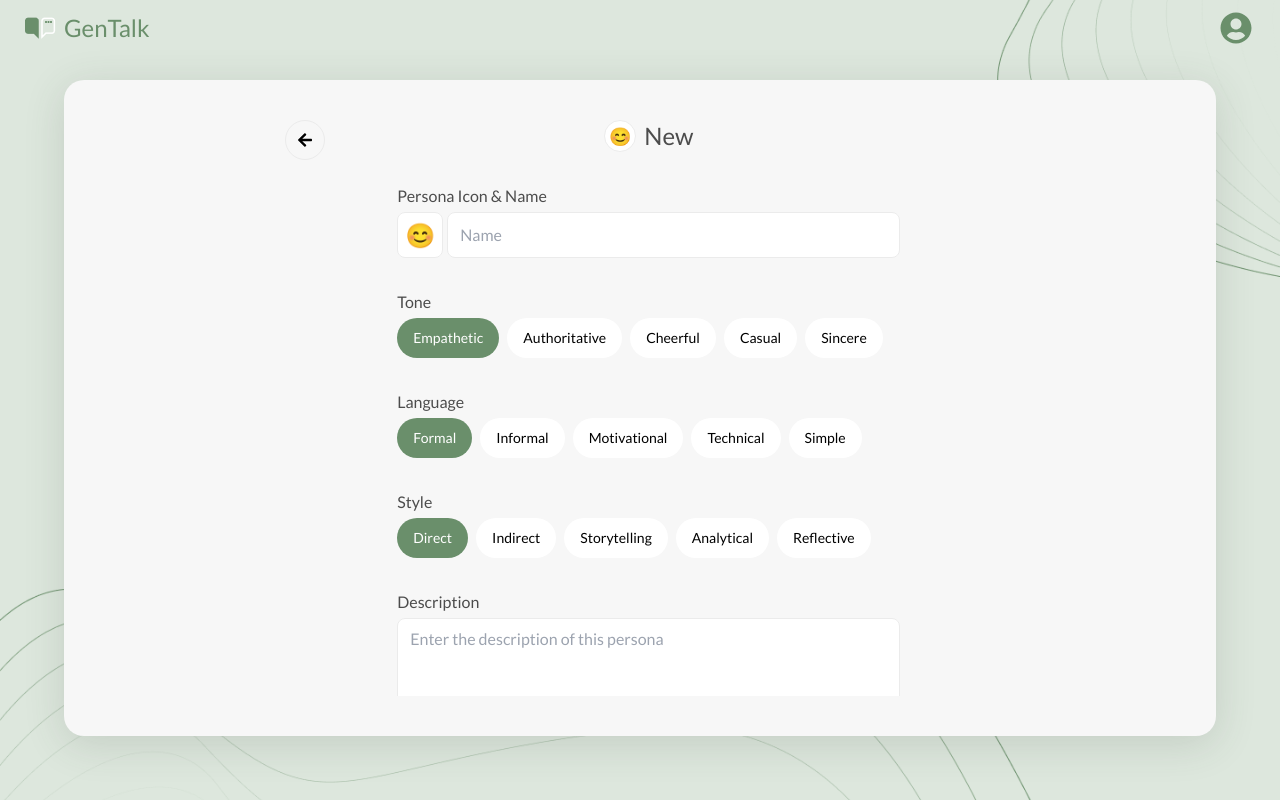
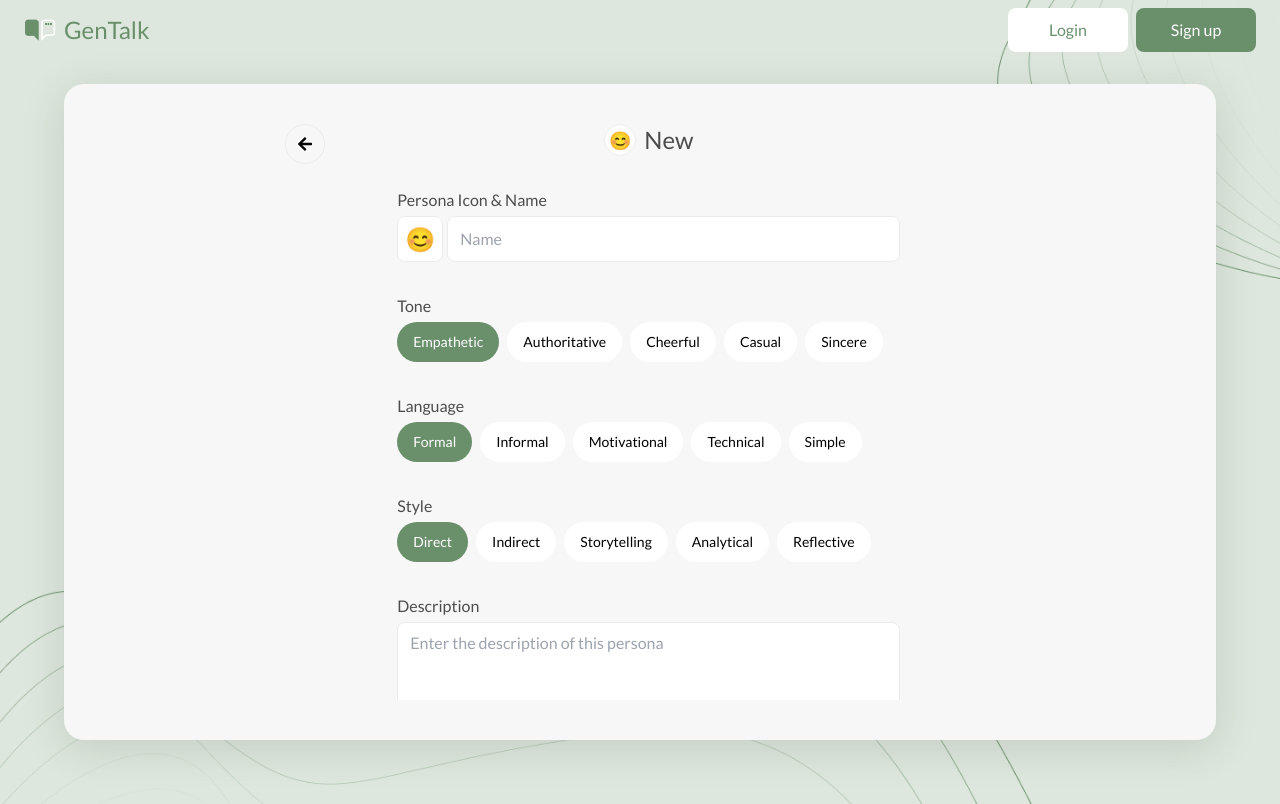
Before and after one commit to joelai1234/gen-talk-frontend, a React (Vite) app: page /persona/create in a window 1280 px wide. Built offline with nearby package versions, Linux system fonts and the light colour scheme.

Commit message:
feat: sign up modal

```diff
--- a/src/components/Header.tsx
+++ b/src/components/Header.tsx
@@ -1,7 +1,23 @@
 import { FaUserCircle } from 'react-icons/fa'
 import { Link } from 'react-router-dom'
+import { Button } from './ui/button'
+import {
+  AlertDialog,
+  AlertDialogContent,
+  AlertDialogHeader,
+  AlertDialogTitle,
+  AlertDialogTrigger
+} from './ui/alert-dialog'
+import { useState } from 'react'
+import { IoMdClose } from 'react-icons/io'
+import { MdOutlineEmail } from 'react-icons/md'
+import { MdOutlineAccountCircle } from 'react-icons/md'
+import { MdOutlinePassword } from 'react-icons/md'
 
 export default function Header() {
+  const [openSignUpDialog, setOpenSignUpDialog] = useState(false)
+  const isLogin = false
+
   return (
     <header className="flex items-center justify-between px-6 py-2">
       <Link to="/chatbot">
@@ -10,9 +26,90 @@ export default function Header() {
           <h1 className=" text-2xl text-earth-green">GenTalk</h1>
         </div>
       </Link>
-      <button className="flex size-10 items-center justify-center">
-        <FaUserCircle className="size-8 text-earth-green" />
-      </button>
+      {!isLogin && (
+        <div className="space-x-2">
+          <Button className="w-[120px]" variant="white">
+            Login
+          </Button>
+          <AlertDialog
+            open={openSignUpDialog}
+            onOpenChange={setOpenSignUpDialog}
+          >
+            <AlertDialogTrigger asChild>
+              <Button className="w-[120px]">Sign up</Button>
+            </AlertDialogTrigger>
+            <AlertDialogContent className="w-[414px]">
+              <AlertDialogHeader className="hidden">
+                <AlertDialogTitle>Delete Persona</AlertDialogTitle>
+              </AlertDialogHeader>
+              <div className="flex flex-col">
+                <button
+                  className="ml-auto flex size-8 items-center justify-center rounded-full border border-[#EBEBEB]"
+                  onClick={() => {
+                    setOpenSignUpDialog(false)
+                  }}
+                >
+                  <IoMdClose />
+                </button>
+                <img
+                  className="mx-auto w-[153px]"
+                  src="/public/images/sign-up.svg"
+                  alt=""
+                />
+                <div className="space-y-6">
+                  <h4 className="text-center text-2xl font-medium text-[#4c4c4c]">
+                    Sign Up
+                  </h4>
+                  <div className="space-y-3">
+                    <div className="relative">
+                      <div className=" pointer-events-none absolute inset-y-0 left-0 flex items-center pl-3">
+                        <MdOutlineEmail className=" text-2xl text-[#4C4C4C]" />
+                      </div>
+                      <input
+                        className="w-full rounded-lg border border-[#ebebeb] px-3 py-2 pl-11 text-base outline-none disabled:bg-[#ebebeb] disabled:text-[#9A9A9A]"
+                        type="text"
+                        placeholder="Email"
+                      />
+                    </div>
+                    <div className="relative">
+                      <div className=" pointer-events-none absolute inset-y-0 left-0 flex items-center pl-3">
+                        <MdOutlineAccountCircle className=" text-2xl text-[#4C4C4C]" />
+                      </div>
+                      <input
+                        className="w-full rounded-lg border border-[#ebebeb] px-3 py-2 pl-11 text-base outline-none disabled:bg-[#ebebeb] disabled:text-[#9A9A9A]"
+                        type="text"
+                        placeholder="Username"
+                      />
+                    </div>
+                    <div className="relative">
+                      <div className=" pointer-events-none absolute inset-y-0 left-0 flex items-center pl-3">
+                        <MdOutlinePassword className=" text-2xl text-[#4C4C4C]" />
+                      </div>
+                      <input
+                        className="w-full rounded-lg border border-[#ebebeb] px-3 py-2 pl-11 text-base outline-none disabled:bg-[#ebebeb] disabled:text-[#9A9A9A]"
+                        type="password"
+                        placeholder="Password"
+                      />
+                    </div>
+                  </div>
+                  <Button className="w-full">Continue</Button>
+                </div>
+                <p className="mt-6 text-center text-base">
+                  <span className="text-[#4c4c4c]">
+                    Already have an account?{' '}
+                  </span>
+                  <span className="cursor-pointer text-earth-green">Login</span>
+                </p>
+              </div>
+            </AlertDialogContent>
+          </AlertDialog>
+        </div>
+      )}
+      {isLogin && (
+        <button className="flex size-10 items-center justify-center">
+          <FaUserCircle className="size-8 text-earth-green" />
+        </button>
+      )}
     </header>
   )
 }
--- a/src/components/ui/button.tsx
+++ b/src/components/ui/button.tsx
@@ -14,7 +14,8 @@ const buttonVariants = cva(
         secondary:
           'bg-transparent text-[#4C4C4C] hover:bg-[#EBEBEB] disabled:bg-transparent disabled:text-[#9A9A9A]',
         warning: 'bg-[#EA4663] text-white hover:bg-[#B73149]',
-        'waring-secondary': 'bg-[#EBEBEB] text-black hover:bg-[#DFDFDF]'
+        'waring-secondary': 'bg-[#EBEBEB] text-black hover:bg-[#DFDFDF]',
+        white: 'bg-white text-earth-green hover:bg-[#eeeeee]'
       },
       size: {
         default: 'p-[10px]',
```
Also changed, not shown: public/images/sign-up.svg (added).
